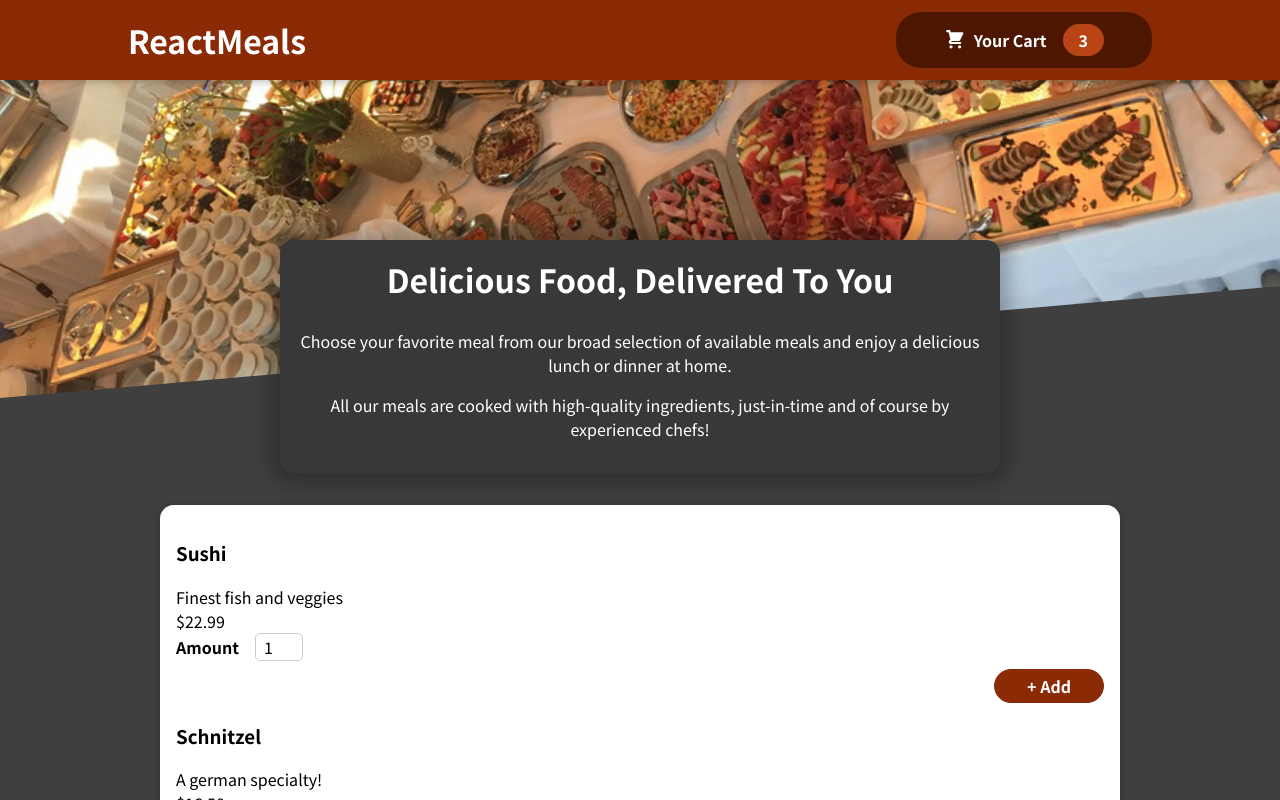
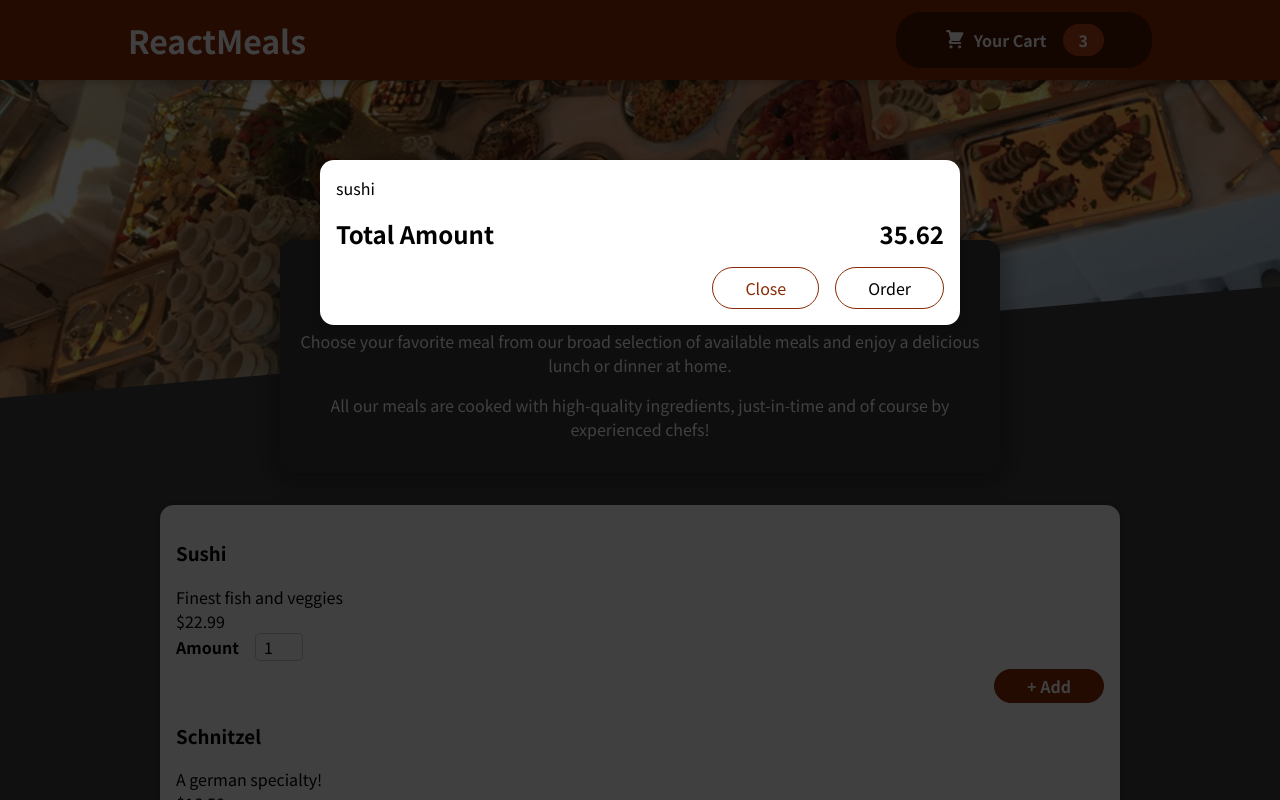
Before and after one commit to SuchithG/react-food-order-app, a React (Create React App) app: page / in a window 1280 px wide. Shown: the top 800 px of the page. Built offline with nearby package versions, Linux system fonts and the light colour scheme.

Commit message:
feat: :zap: Adding a modal via portal

```diff
--- a/public/index.html
+++ b/public/index.html
@@ -28,6 +28,7 @@
   </head>
   <body>
     <noscript>You need to enable JavaScript to run this app.</noscript>
+    <div id="overlays"></div>
     <div id="root"></div>
     <!--
       This HTML file is a template.
--- a/src/App.js
+++ b/src/App.js
@@ -1,11 +1,13 @@
 import React, { Fragment } from "react";
 
+import Cart from "./components/Cart/Cart.js";
 import Header from "./components/Layout/Header.js";
 import Meals from "./components/Meals/Meals.js";
 
 function App() {
   return (
     <Fragment>
+      <Cart/>
       <Header />
       <main>
         <Meals />
--- a/src/components/Cart/Cart.js
+++ b/src/components/Cart/Cart.js
@@ -1,4 +1,5 @@
 import React from "react";
+import Modal from "../UI/Modal";
 
 import classes from "./Cart.module.css";
 
@@ -11,7 +12,7 @@
     </ul>
   );
   return (
-    <div>
+    <Modal>
       {cartItems}
       <div className={classes.total}>
         <span>Total Amount</span>
@@ -21,7 +22,7 @@
         <button className={classes["button--alt"]}>Close</button>
         <button className={classes[classes.button]}>Order</button>
       </div>
-    </div>
+      </Modal>
   );
 };
 
--- /dev/null
+++ b/src/components/UI/Modal.js
@@ -0,0 +1,32 @@
+import React, { Fragment } from "react";
+import ReactDOM from "react-dom";
+
+import classes from "./Modal.module.css";
+
+const Backdrop = (props) => {
+  return <div className={classes.backdrop}></div>;
+};
+
+const ModalOverlay = (props) => {
+  return (
+    <div className={classes.modal}>
+      <div className={classes.content}>{props.children}</div>
+    </div>
+  );
+};
+
+const portalElement = document.getElementById("overlays");
+
+const Modal = (props) => {
+  return (
+    <Fragment>
+      {ReactDOM.createPortal(<Backdrop />, portalElement)}
+      {ReactDOM.createPortal(
+        <ModalOverlay>{props.children}</ModalOverlay>,
+        portalElement
+      )}
+    </Fragment>
+  );
+};
+
+export default Modal;
--- /dev/null
+++ b/src/components/UI/Modal.module.css
@@ -0,0 +1,40 @@
+.backdrop {
+    position: fixed;
+    top: 0;
+    left: 0;
+    width: 100%;
+    height: 100vh;
+    z-index: 20;
+    background-color: rgba(0, 0, 0, 0.75);
+  }
+
+  .modal {
+    position: fixed;
+    top: 20vh;
+    left: 5%;
+    width: 90%;
+    background-color: white;
+    padding: 1rem;
+    border-radius: 14px;
+    box-shadow: 0 2px 8px rgba(0, 0, 0, 0.25);
+    z-index: 30;
+    animation: slide-down 300ms ease-out forwards;
+  }
+
+  @media (min-width: 768px) {
+    .modal {
+      width: 40rem;
+      left: calc(50% - 20rem);
+    }
+  }
+
+  @keyframes slide-down {
+    from {
+      opacity: 0;
+      transform: translateY(-3rem);
+    }
+    to {
+      opacity: 1;
+      transform: translateY(0);
+    }
+  }
```
